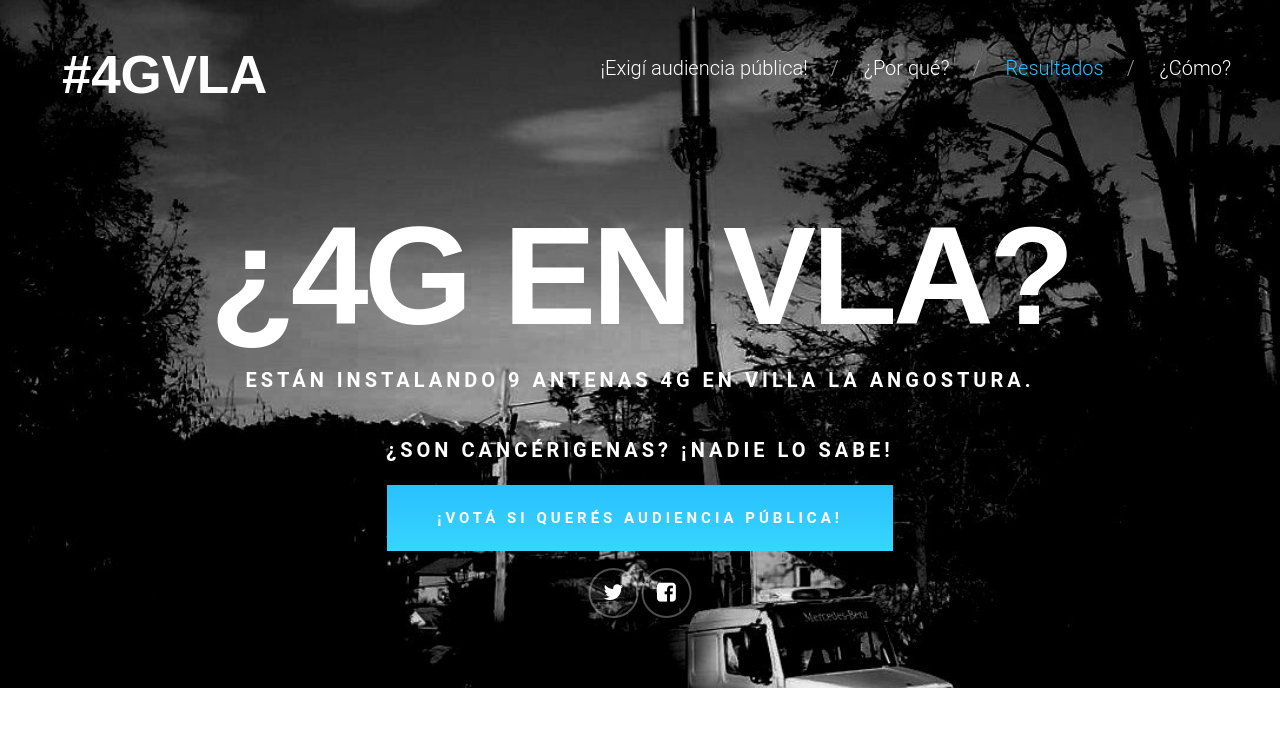
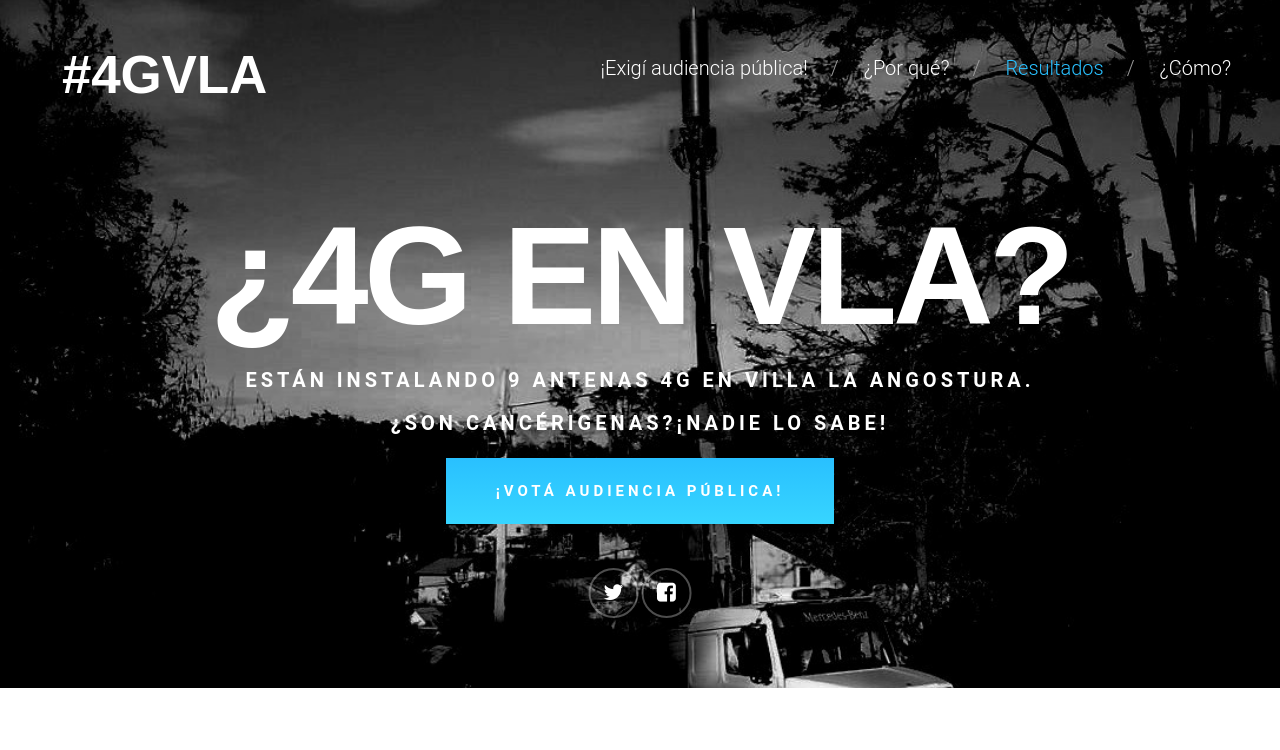
Before and after one commit to hernanfiqus/antenas4g, a Django app: page / in a window 1280 px wide. Shown: the top 750 px of the page. Run offline with Django 3.2, Linux system fonts and the light colour scheme; data comes from the database, SQL or seed files in the repository; some libraries are stand-ins or nearby versions.

Commit message:
Arreglar css de landing.

```diff
--- a/landing/templates/index.html
+++ b/landing/templates/index.html
@@ -92,14 +92,15 @@
                             <br/>
 
                             <p>
-                                <strong>Están instalando 9 antenas 4G en Villa La Angostura. <br/>¿Son cancérigenas?
-                                    ¡Nadie lo sabe!</strong>
+                                <strong>Están instalando 9 antenas 4G en Villa La Angostura.</strong>
+                            </p>
+                            <p>
+                                <strong>¿Son cancérigenas?¡Nadie lo sabe!</strong>
                             </p>
                             <a id="votar" data-url="{% url "votar" %}" class="btn btn-md btn-primary"
                                href="#resultados" style="font-weight: bold;">
-                                ¡Votá si querés Audiencia Pública!
+                                ¡Votá Audiencia Pública!
                             </a>
-                        </div>
                         </div>
                     </div>
                 </div>
@@ -113,6 +114,7 @@
                            href="http://www.facebook.com/sharer.php?u=http://antenas4g.com.ar"></a>
                     </li>
                 </ul>
+            </div>
         </div>
         <!-- END Swiper -->
     </section>
@@ -160,7 +162,7 @@
             <br/>
             <a id="votar" data-url="{% url "votar" %}" class="btn btn-md btn-primary"
                href="#resultados" style="font-weight: bold;">
-                ¡Votá si querés Audiencia Pública!
+                ¡Votá Audiencia Pública!
             </a>
         </div>
     </section>
@@ -193,10 +195,7 @@
     <section id="como" class="well-xl">
         <div class="container text-center">
             <h2 class="text-line">¡Ayudanos a ser más! ¿Cómo?</h2>
-            <br/>
-            <br/>
-
-            <ul class=" text-center">
+            <ul class="$default-7 offset-1 text-center">
                 <h5>1) ¡Acercate a firmar a cualquiera de estos puntos!</h5>
                 <li>
                     Casita de la Oma - Cerro Inacayal 303
```
Lines whose indentation alone changed are shown as unchanged.
